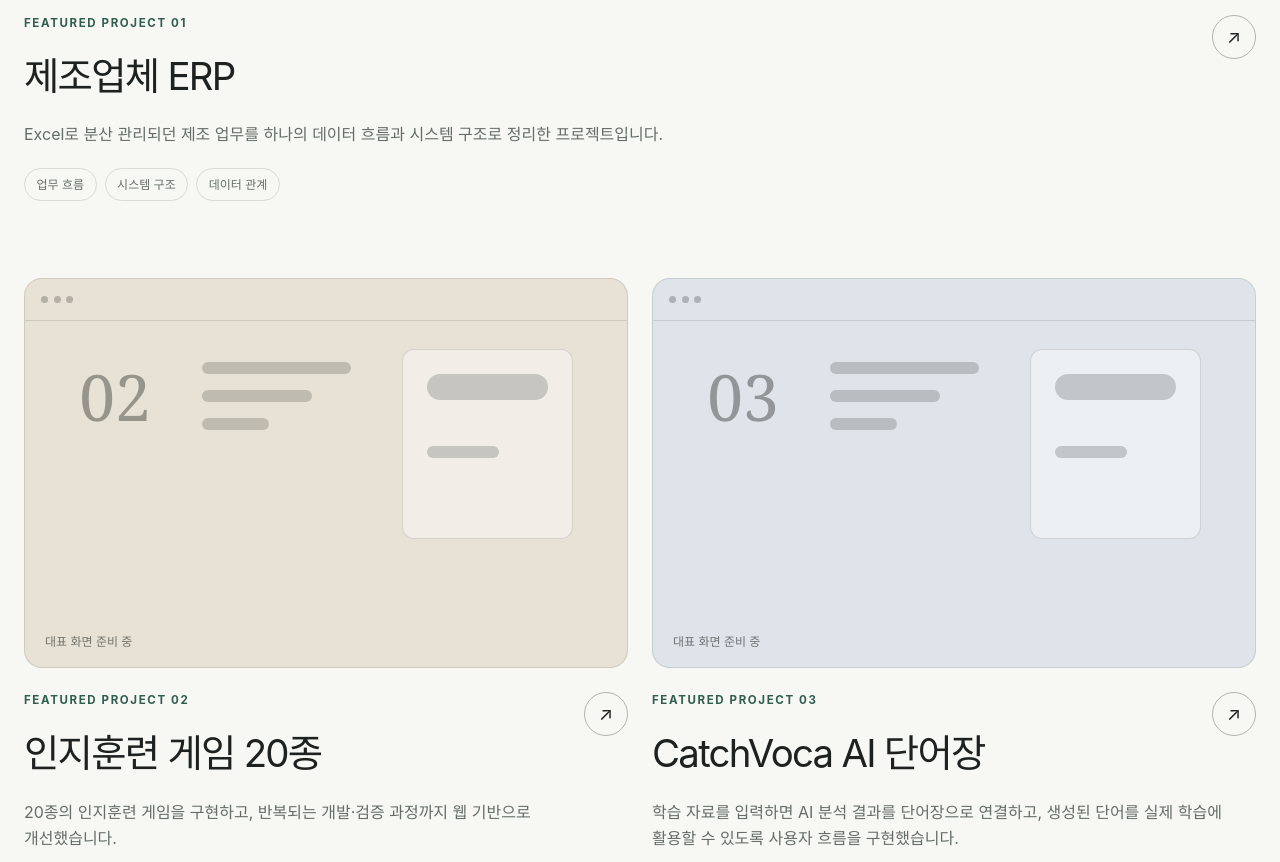
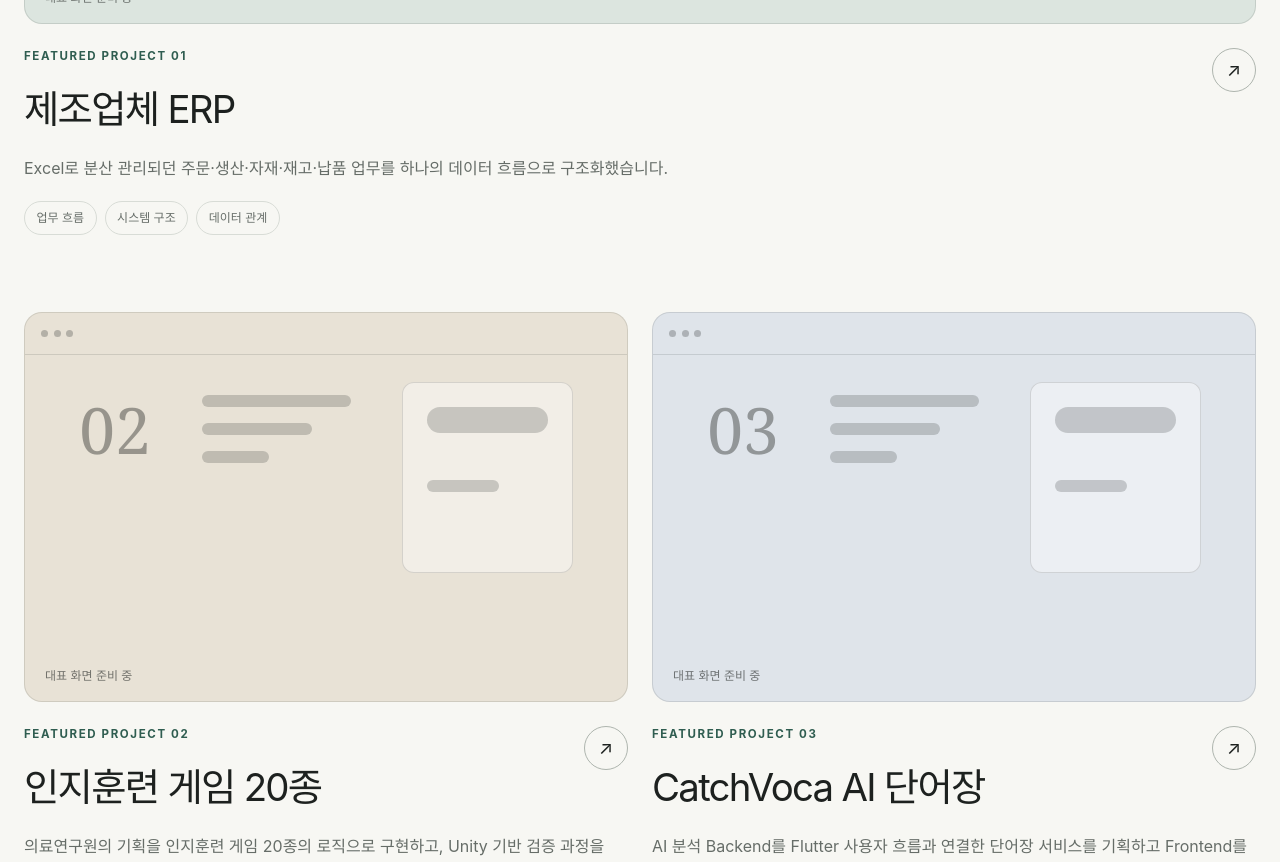
Before and after one commit to seungwon9/seungwon9-portfolio, a Next.js app: page / in a window 1280 px wide. Shown: the part 1880-2742 px from the top of the page. Built offline with nearby package versions, Linux system fonts and the light colour scheme.

Commit message:
feat: complete portfolio home content

```diff
--- a/src/app/globals.css
+++ b/src/app/globals.css
@@ -156,6 +156,7 @@ video {
   font-weight: 650;
   letter-spacing: -0.07em;
   line-height: 0.98;
+  word-break: keep-all;
 }
 
 .hero-copy h1 span {
@@ -479,7 +480,7 @@ video {
 
 .skills-grid {
   display: grid;
-  grid-template-columns: repeat(3, 1fr);
+  grid-template-columns: repeat(4, 1fr);
   border-top: 1px solid var(--line-strong);
 }
 
@@ -549,13 +550,23 @@ video {
   line-height: 1.7;
 }
 
-.contact-placeholder {
-  display: inline-block;
+.contact-links {
+  display: flex;
+  flex-wrap: wrap;
+  gap: 1.5rem;
   margin-top: 1.5rem;
+}
+
+.contact-links a {
+  display: inline-flex;
+  align-items: center;
+  gap: 0.6rem;
   padding-bottom: 0.4rem;
   border-bottom: 1px solid rgba(255, 255, 255, 0.55);
   font-weight: 650;
 }
+
+.contact-links a:hover { border-bottom-color: white; }
 
 .site-footer {
   padding: 2.5rem 0;
--- a/src/components/home/contact-section.tsx
+++ b/src/components/home/contact-section.tsx
@@ -9,8 +9,11 @@ export function ContactSection() {
         <div className="contact-grid">
           <h2 id="contact-title">함께 해결할 문제에 대해 이야기해 주세요.</h2>
           <div>
-            <p>연락처와 외부 프로필은 공개 정보를 확정한 뒤 연결할 예정입니다.</p>
-            <span className="contact-placeholder">{profile.email}</span>
+            <p>GitHub와 블로그에서 코드와 프로젝트 기록을 확인할 수 있습니다.</p>
+            <div className="contact-links">
+              <a href={profile.github} target="_blank" rel="noreferrer">GitHub <span aria-hidden="true">↗</span></a>
+              <a href={profile.blog} target="_blank" rel="noreferrer">Blog <span aria-hidden="true">↗</span></a>
+            </div>
           </div>
         </div>
       </Container>
--- a/src/components/home/experience-section.tsx
+++ b/src/components/home/experience-section.tsx
@@ -8,8 +8,8 @@ export function ExperienceSection() {
       <Container>
         <SectionHeading
           eyebrow="02 / Experience"
-          title="역할과 책임의 변화"
-          description="경력 정보는 검증된 기간과 담당 범위를 기준으로 업데이트할 예정입니다."
+          title="서비스와 프로젝트를 만든 경험"
+          description="회사에서의 제품 개발과 이후 프로젝트·프리랜스 경험 중 핵심 작업만 정리했습니다."
         />
         <div className="experience-list">
           {experience.map((item) => (
@@ -20,7 +20,7 @@ export function ExperienceSection() {
                 <p className="experience-role">{item.role}</p>
                 <p className="muted">{item.description}</p>
               </div>
-              <span className="status-pill">내용 준비 중</span>
+              <span className="status-pill">{item.category}</span>
             </article>
           ))}
         </div>
--- a/src/components/home/project-card.tsx
+++ b/src/components/home/project-card.tsx
@@ -24,7 +24,7 @@ export function ProjectCard({ project }: { project: Project }) {
             </div>
             <span className="arrow-link" aria-hidden="true">↗</span>
           </div>
-          <p className="project-description">{project.shortDescription}</p>
+          <p className="project-description">{project.homeDescription ?? project.shortDescription}</p>
           <ul className="tag-list" aria-label="핵심 키워드">
             {project.keywords.map((keyword) => <li key={keyword}>{keyword}</li>)}
           </ul>
--- a/src/components/home/skills-section.tsx
+++ b/src/components/home/skills-section.tsx
@@ -9,7 +9,7 @@ export function SkillsSection() {
         <SectionHeading
           eyebrow="03 / Capabilities"
           title="기술보다 활용 맥락으로"
-          description="실제 프로젝트에서 사용한 기술과 판단 근거가 정리되면 각 영역에 연결합니다."
+          description="프로젝트에서 직접 사용한 기술을 어떤 문제에 적용했는지 기준으로 묶었습니다."
         />
         <div className="skills-grid">
           {skillGroups.map((group, index) => (
@@ -17,9 +17,7 @@ export function SkillsSection() {
               <span className="skill-index">0{index + 1}</span>
               <h3>{group.title}</h3>
               <p>{group.description}</p>
-              <div className="skill-tech">
-                {group.technologies.length > 0 ? group.technologies.join(" · ") : "기술 목록 준비 중"}
-              </div>
+              <div className="skill-tech">{group.technologies.join(" · ")}</div>
             </article>
           ))}
         </div>
--- a/src/data/experience.ts
+++ b/src/data/experience.ts
@@ -1,8 +1,16 @@
 export const experience = [
   {
-    period: "기간 준비 중",
-    organization: "경력 정보 준비 중",
-    role: "역할 준비 중",
-    description: "실제 경력과 담당 범위를 확인한 뒤 업데이트할 예정입니다.",
+    period: "2023.06 — 2024.07",
+    organization: "KeySence",
+    role: "디지털헬스케어 서비스 개발",
+    description: "Flutter 모바일 앱과 React/TypeScript 웹 서비스를 개발하고, 의료연구원·디자이너와 협업해 React + Phaser3 기반 인지훈련 게임 20종을 구현했습니다.",
+    category: "Company",
+  },
+  {
+    period: "2024 — 현재",
+    organization: "Projects / Freelance",
+    role: "프로젝트 및 프리랜스 개발",
+    description: "CatchVoca 서비스 기획과 Flutter Frontend, Windows 자동화 프로그램, 제조업체 ERP 등 실제 사용자를 위한 프로젝트를 진행하고 있습니다.",
+    category: "Projects / Freelance",
   },
 ];
--- a/src/data/profile.ts
+++ b/src/data/profile.ts
@@ -1,8 +1,9 @@
 export const profile = {
   name: "Seungwon",
   heroLabel: "Developer Portfolio",
-  heroTitle: "현장의 문제를 이해하고,\n작동하는 시스템으로 만듭니다.",
+  heroTitle: "현장의 문제를 이해하고,\n작동하는 시스템으로 만드는 개발자",
   heroDescription:
-    "업무 시스템, 인터랙티브 콘텐츠, AI 기반 서비스를 만들며 문제를 구조화하고 구현해 온 과정을 정리하고 있습니다.",
-  email: "이메일 준비 중",
+    "디지털헬스케어 스타트업에서 앱·웹·인지훈련 콘텐츠를 개발했습니다. 이후 AI 서비스, 자동화, 제조업 ERP 등 실제 사용자가 있는 프로젝트를 기획하고 구현했습니다.",
+  github: "https://github.com/seungwon9",
+  blog: "https://seungwon9.github.io/",
 };
--- a/src/data/projects.ts
+++ b/src/data/projects.ts
@@ -44,6 +44,7 @@ export const projects: Project[] = [
     title: "제조업체 ERP",
     eyebrow: "Featured Project 01",
     shortDescription: "Excel로 분산 관리되던 제조 업무를 하나의 데이터 흐름과 시스템 구조로 정리한 프로젝트입니다.",
+    homeDescription: "Excel로 분산 관리되던 주문·생산·자재·재고·납품 업무를 하나의 데이터 흐름으로 구조화했습니다.",
     overview: "실제 데크 제조업체의 Excel 기반 업무를 확인하고, 주문부터 납품까지 이어지는 흐름과 기준정보의 관계를 시스템 구조로 정리했습니다.",
     overviewMedia: {
       id: "manufacturing-erp-overview",
@@ -296,6 +297,7 @@ export const projects: Project[] = [
     title: "인지훈련 게임 20종",
     eyebrow: "Featured Project 02",
     shortDescription: "20종의 인지훈련 게임을 구현하고, 반복되는 개발·검증 과정까지 웹 기반으로 개선했습니다.",
+    homeDescription: "의료연구원의 기획을 인지훈련 게임 20종의 로직으로 구현하고, Unity 기반 검증 과정을 React + Phaser3 웹 방식으로 개선했습니다.",
     overview: "의료연구원의 기획서를 게임 로직으로 구현하고, 브라우저에서 수정 결과를 바로 확인할 수 있는 웹 개발 구조를 도입했습니다.",
     overviewMedia: placeholderMedia("cognitive-training-games-overview", "인지훈련 게임 20종 전체 화면"),
     period: "내용 준비 중",
@@ -489,6 +491,7 @@ export const projects: Project[] = [
     title: "CatchVoca AI 단어장",
     eyebrow: "Featured Project 03",
     shortDescription: "학습 자료를 입력하면 AI 분석 결과를 단어장으로 연결하고, 생성된 단어를 실제 학습에 활용할 수 있도록 사용자 흐름을 구현했습니다.",
+    homeDescription: "AI 분석 Backend를 Flutter 사용자 흐름과 연결한 단어장 서비스를 기획하고 Frontend를 개발했습니다.",
     overview: "직접 기획한 AI 기반 단어장 서비스로, 분석 Backend의 결과를 입력부터 단어장 생성과 관리까지 이어지는 사용자 경험으로 연결했습니다.",
     overviewMedia: placeholderMedia("catchvoca-overview", "CatchVoca 메인 입력 화면"),
     period: "내용 준비 중",
--- a/src/data/skills.ts
+++ b/src/data/skills.ts
@@ -1,17 +1,22 @@
 export const skillGroups = [
   {
-    title: "업무 시스템 설계",
-    description: "현업 흐름을 이해하고 화면, 데이터, 시스템 구조로 옮긴 경험을 프로젝트 근거와 함께 정리할 예정입니다.",
-    technologies: [],
+    title: "Web & Desktop",
+    description: "업무 흐름과 데이터 관계를 다루는 웹·데스크톱 애플리케이션 개발",
+    technologies: ["React", "Next.js", "TypeScript", "Electron"],
   },
   {
-    title: "인터랙티브 콘텐츠",
-    description: "기획을 상호작용과 로직으로 구현한 경험을 프로젝트 근거와 함께 정리할 예정입니다.",
-    technologies: [],
+    title: "Mobile & Interactive",
+    description: "모바일 서비스와 입력·판정이 필요한 인터랙티브 콘텐츠 개발",
+    technologies: ["Flutter", "Dart", "Phaser3", "Unity"],
   },
   {
-    title: "AI · 데이터 연동",
-    description: "분석 기능을 실제 서비스 흐름과 연결한 경험을 프로젝트 근거와 함께 정리할 예정입니다.",
-    technologies: [],
+    title: "Data & Integration",
+    description: "로컬 데이터 저장, 인증, Backend API를 사용자 기능에 연결",
+    technologies: ["SQLite", "Firebase", "REST API"],
+  },
+  {
+    title: "Automation & Embedded",
+    description: "반복 업무 자동화와 하드웨어 제어 프로그램 개발",
+    technologies: ["Python", "C", "STM32"],
   },
 ];
--- a/src/types/project.ts
+++ b/src/types/project.ts
@@ -85,6 +85,7 @@ export type Project = {
   title: string;
   eyebrow: string;
   shortDescription: string;
+  homeDescription?: string;
   overview: string;
   overviewMedia: ProjectMedia;
   period?: string;
```
